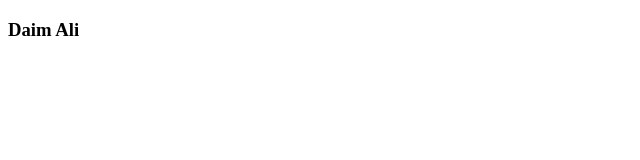
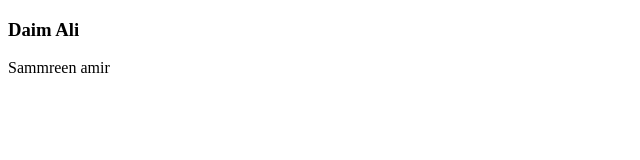
Before and after one commit to zeeshanriaz763/Testing, a plain HTML site: page Daim.html in a window 1280 px wide. Shown: the whole page, without its empty margins (0-640 px from the left). Drawn offline with Linux system fonts and the light colour scheme.

Commit message:
commit added to daim file by sammreen

```diff
--- a/Daim.html
+++ b/Daim.html
@@ -7,5 +7,6 @@
 </head>
 <body>
     <h3>Daim Ali</h3>
+    <p>Sammreen amir</p>
 </body>
 </html>
```
